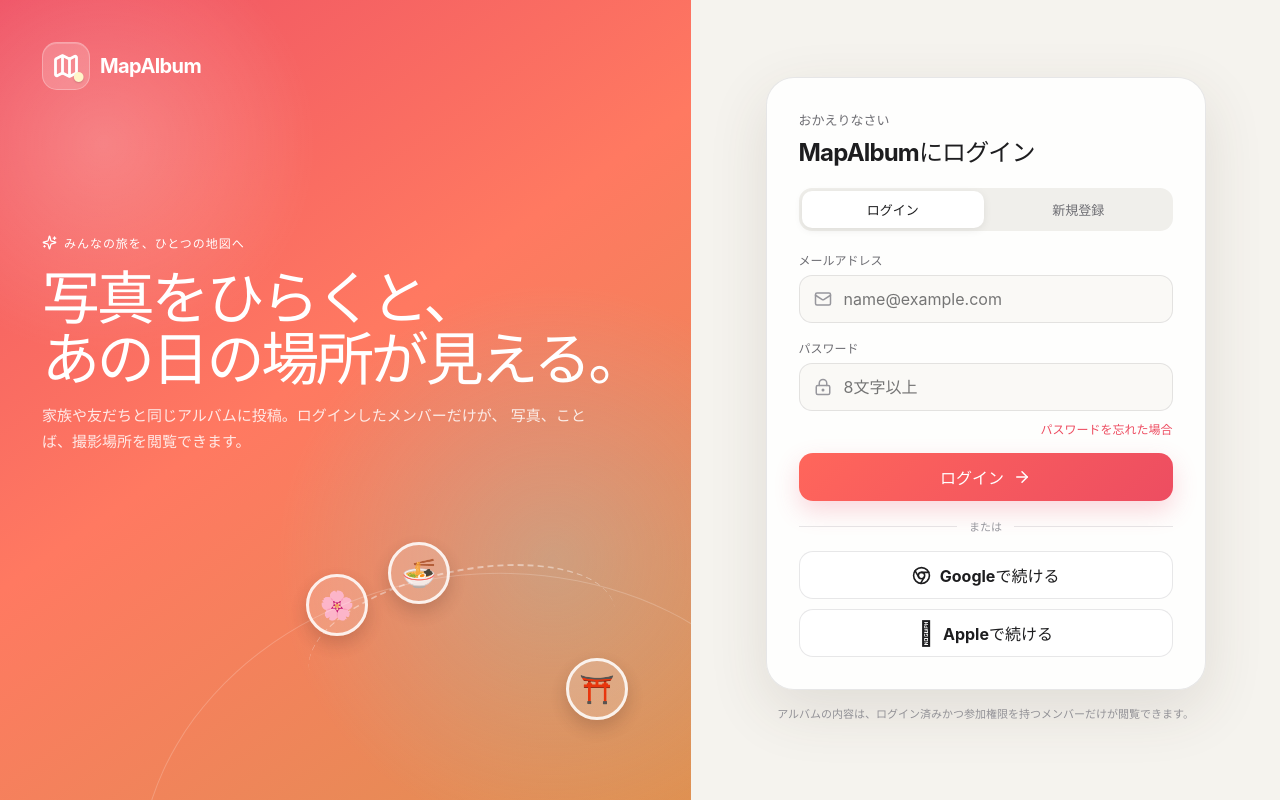
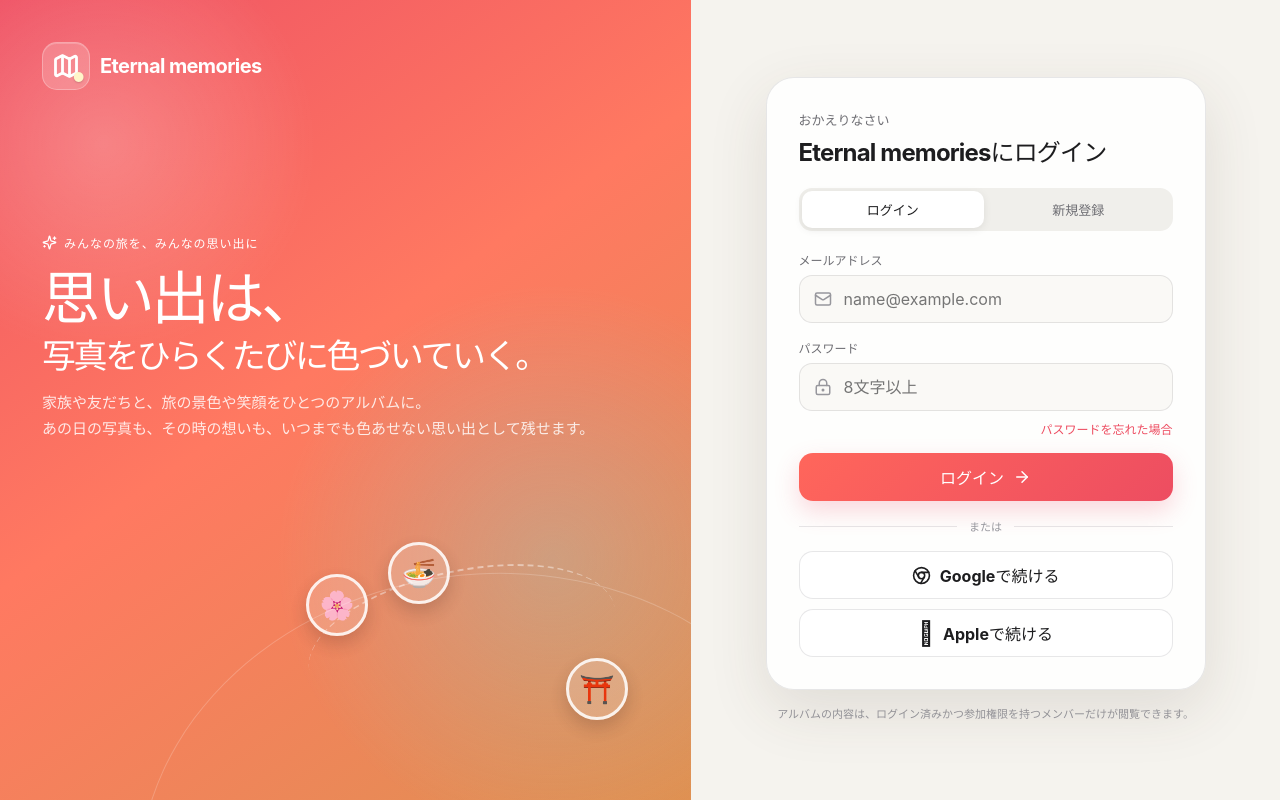
Before and after one commit to hiromlebanner-lang/eternal-memories, a React (Vite) app: page / in a window 1280 px wide. Built offline with nearby package versions, Linux system fonts and the light colour scheme; no server answers.

Commit message:
Update login screen branding

```diff
--- a/src/components/AuthScreen.tsx
+++ b/src/components/AuthScreen.tsx
@@ -78,31 +78,31 @@ export function AuthScreen({
       ? "アカウントを作成"
       : mode === "forgot"
         ? "パスワードを再設定"
-        : "MapAlbumにログイン";
+        : "Eternal memoriesにログイン";
 
   return (
     <main className="auth-screen">
-      <section className="auth-hero" aria-label="MapAlbumについて">
+      <section className="auth-hero" aria-label="Eternal memoriesについて">
         <div className="brand-lockup">
           <span className="brand-mark">
             <Map size={28} strokeWidth={2.4} />
             <span>●</span>
           </span>
-          <span>MapAlbum</span>
+          <span>Eternal memories</span>
         </div>
         <div className="auth-hero-copy">
           <span className="eyebrow">
             <Sparkles size={15} />
-            みんなの旅を、ひとつの地図へ
+            みんなの旅を、みんなの思い出に
           </span>
           <h1>
-            写真をひらくと、
-            <br />
-            あの日の場所が見える。
+            <span>思い出は、</span>
+            <span className="auth-title-detail">写真をひらくたびに色づいていく。</span>
           </h1>
           <p>
-            家族や友だちと同じアルバムに投稿。ログインしたメンバーだけが、
-            写真、ことば、撮影場所を閲覧できます。
+            家族や友だちと、旅の景色や笑顔をひとつのアルバムに。
+            <br />
+            あの日の写真も、その時の想いも、いつまでも色あせない思い出として残せます。
           </p>
         </div>
         <div className="auth-mini-map" aria-hidden="true">
--- a/src/styles.css
+++ b/src/styles.css
@@ -177,15 +177,17 @@ img {
 .auth-screen {
   min-height: 100dvh;
   display: grid;
+  overflow-x: clip;
   background: var(--background);
 }
 
 .auth-hero {
   position: relative;
+  min-width: 0;
   min-height: 340px;
   overflow: hidden;
   padding:
-    max(24px, env(safe-area-inset-top)) 24px 34px;
+    max(24px, env(safe-area-inset-top)) 20px 34px;
   color: white;
   background:
     radial-gradient(circle at 15% 18%, rgb(255 255 255 / 22%) 0, transparent 24%),
@@ -255,8 +257,21 @@ img {
 .auth-hero-copy h1 {
   margin: 14px 0 12px;
   font-size: clamp(34px, 7vw, 58px);
+  font-weight: 800;
   line-height: 1.06;
   letter-spacing: -0.055em;
+}
+
+.auth-hero-copy h1 > span {
+  display: block;
+}
+
+.auth-title-detail {
+  margin-top: 5px;
+  font-size: clamp(16.5px, 5.2vw, 34px);
+  line-height: 1.28;
+  letter-spacing: -0.07em;
+  white-space: nowrap;
 }
 
 .auth-hero-copy p {
@@ -314,6 +329,7 @@ img {
 
 .auth-panel {
   display: grid;
+  min-width: 0;
   align-content: center;
   padding: 24px 18px max(30px, env(safe-area-inset-bottom));
 }
@@ -327,6 +343,12 @@ img {
   background: var(--surface-raised);
   box-shadow: var(--shadow);
   backdrop-filter: blur(24px);
+}
+
+@media (max-width: 699px) {
+  .auth-mini-map {
+    display: none;
+  }
 }
 
 .auth-heading p {
```
